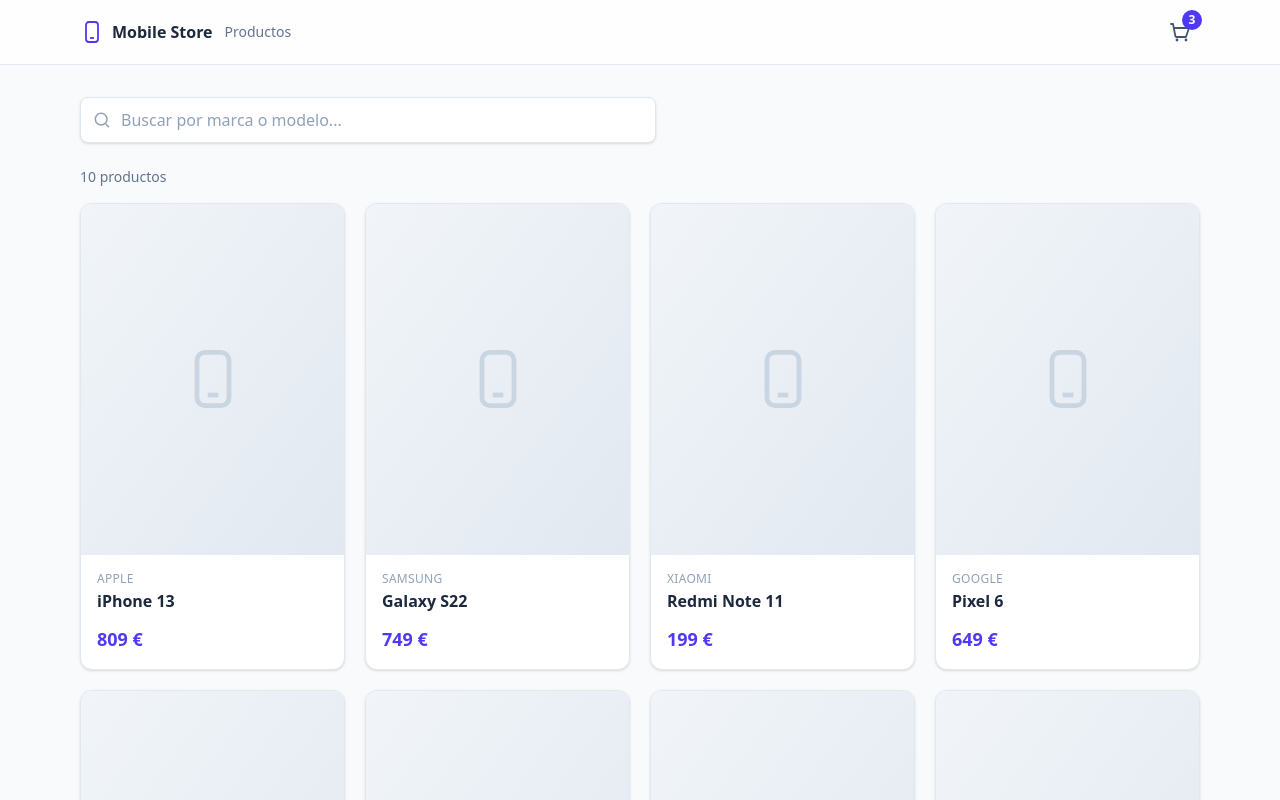
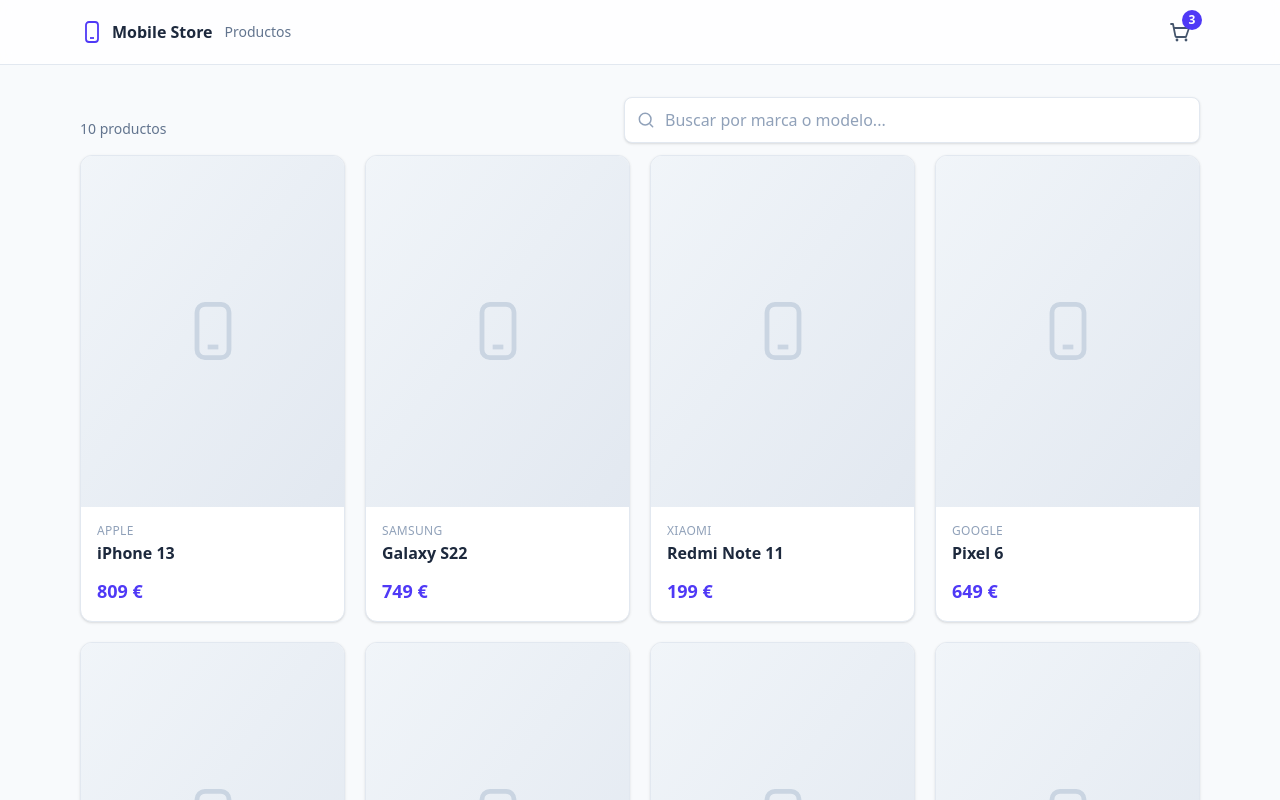
Before and after one commit to sergioDV2001/Frontend-Prueba-Tecnica, a React (Vite) app: page / in a window 1280 px wide. Shown: the top 800 px of the page. Built offline with nearby package versions, Linux system fonts and the light colour scheme.

Commit message:
feat: searcher bar

```diff
--- /dev/null
+++ b/src/ui/ProductListPage/hooks/useProductSearch.js
@@ -0,0 +1,13 @@
+import { useMemo, useState } from 'react'
+import { filterProducts } from '../utils/filterProducts'
+
+export function useProductSearch(products) {
+  const [query, setQuery] = useState('')
+
+  const filteredProducts = useMemo(
+    () => filterProducts(products, query),
+    [products, query],
+  )
+
+  return { query, setQuery, filteredProducts }
+}
--- a/src/ui/ProductListPage/page/ProductListPage.jsx
+++ b/src/ui/ProductListPage/page/ProductListPage.jsx
@@ -1,26 +1,34 @@
 import { Link } from 'react-router-dom'
 import { productDetailPath } from '../../shared/router/routes'
 import { MOCK_PRODUCTS } from '../../../features/products/mocks/product.mocks'
-import { LogoIcon, SearchIcon } from '../../shared/icons'
+import { LogoIcon } from '../../shared/icons'
+import { SearchBar } from '../../shared/components/SearchBar'
+import { useProductSearch } from '../hooks/useProductSearch'
 
 function ProductListPage() {
-  const products = MOCK_PRODUCTS
+  const { query, setQuery, filteredProducts } = useProductSearch(MOCK_PRODUCTS)
 
   return (
     <main className="mx-auto max-w-6xl px-4 py-8">
-      <div className="relative mb-6 max-w-xl">
-        <SearchIcon className="pointer-events-none absolute left-3 top-1/2 h-5 w-5 -translate-y-1/2 text-slate-400" />
-        <input
-          type="search"
+      <div className="flex justify-between items-end">
+        <p className="mb-4 text-sm text-slate-500">
+          {filteredProducts.length} productos
+        </p>
+        <SearchBar
+          value={query}
+          onChange={setQuery}
           placeholder="Buscar por marca o modelo..."
-          className="w-full rounded-lg border border-slate-200 bg-white py-2.5 pl-10 pr-4 text-slate-700 shadow-sm outline-none transition placeholder:text-slate-400 focus:border-indigo-400 focus:ring-2 focus:ring-indigo-100"
+          className="w-full mb-3"
         />
       </div>
 
-      <p className="mb-4 text-sm text-slate-500">{products.length} productos</p>
-
+      {filteredProducts.length === 0 ? (
+        <p className="py-12 text-center text-slate-500">
+          No hay productos que coincidan con &quot;{query}&quot;
+        </p>
+      ) : (
         <ul className="grid grid-cols-1 gap-5 sm:grid-cols-2 lg:grid-cols-3 xl:grid-cols-4">
-        {products.map((product) => (
+          {filteredProducts.map((product) => (
             <li key={product.id}>
               <Link
                 to={productDetailPath(product.id)}
@@ -44,6 +52,7 @@
             </li>
           ))}
         </ul>
+      )}
     </main>
   )
 }
--- /dev/null
+++ b/src/ui/ProductListPage/utils/filterProducts.js
@@ -0,0 +1,11 @@
+export function filterProducts(products, query) {
+  const term = query.trim().toLowerCase()
+
+  if (!term) {
+    return products
+  }
+
+  return products.filter((product) =>
+    `${product.brand} ${product.model}`.toLowerCase().includes(term),
+  )
+}
--- /dev/null
+++ b/src/ui/shared/components/SearchBar/SearchBar.jsx
@@ -0,0 +1,22 @@
+import { SearchIcon } from '../../icons'
+
+export function SearchBar({
+  value,
+  onChange,
+  placeholder = 'Buscar...',
+  className = '',
+}) {
+  return (
+    <div className={`relative max-w-xl ${className}`}>
+      <SearchIcon className="pointer-events-none absolute left-3 top-1/2 h-5 w-5 -translate-y-1/2 text-slate-400" />
+      <input
+        type="search"
+        value={value}
+        onChange={(event) => onChange(event.target.value)}
+        placeholder={placeholder}
+        aria-label={placeholder}
+        className="w-full rounded-lg border border-slate-200 bg-white py-2.5 pl-10 pr-4 text-slate-700 shadow-sm outline-none transition placeholder:text-slate-400 focus:border-indigo-400 focus:ring-2 focus:ring-indigo-100"
+      />
+    </div>
+  )
+}
--- /dev/null
+++ b/src/ui/shared/components/SearchBar/index.js
@@ -0,0 +1 @@
+export { SearchBar } from './SearchBar'
```
Also changed, not shown: 1 other file (tests, documents, lock files or other folders). Lines whose indentation alone changed are shown as unchanged.
